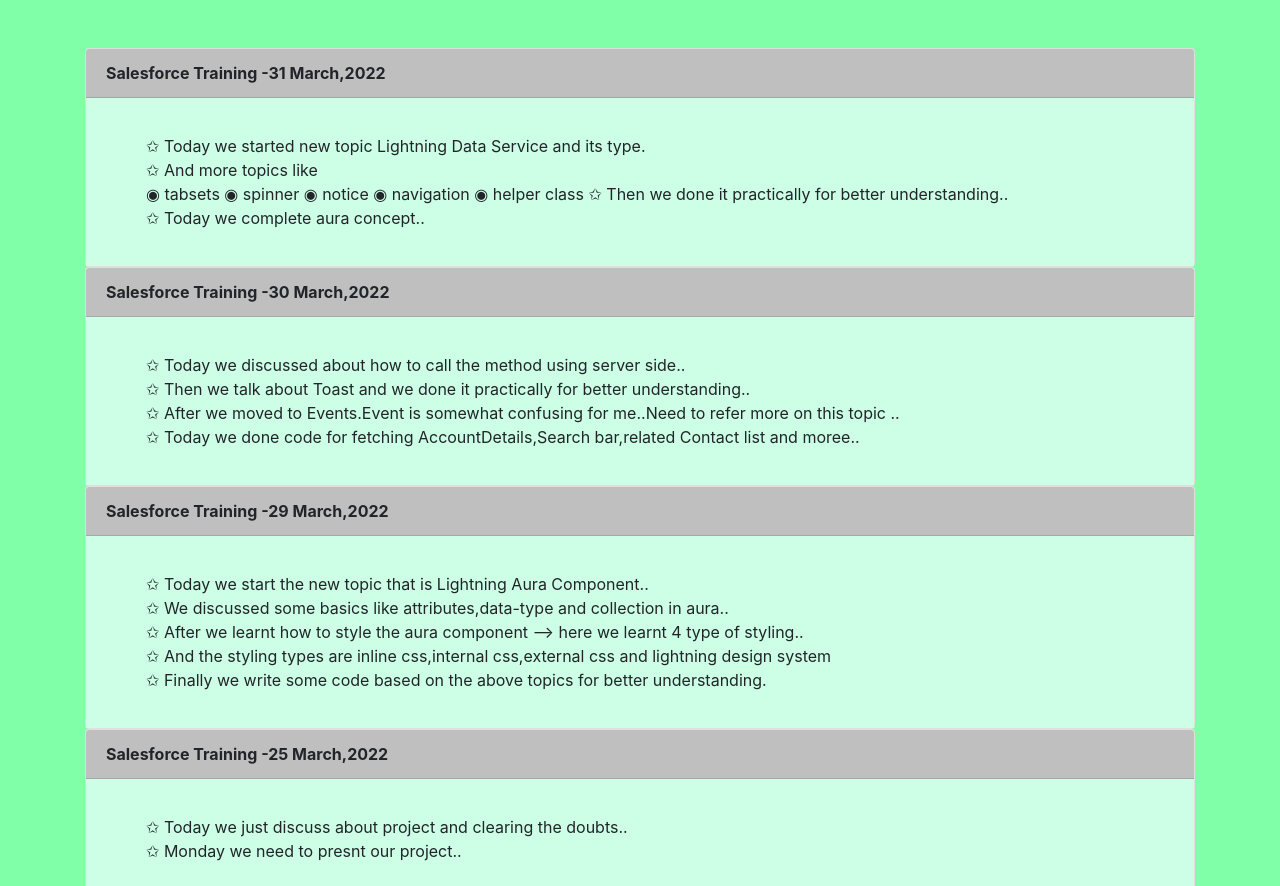
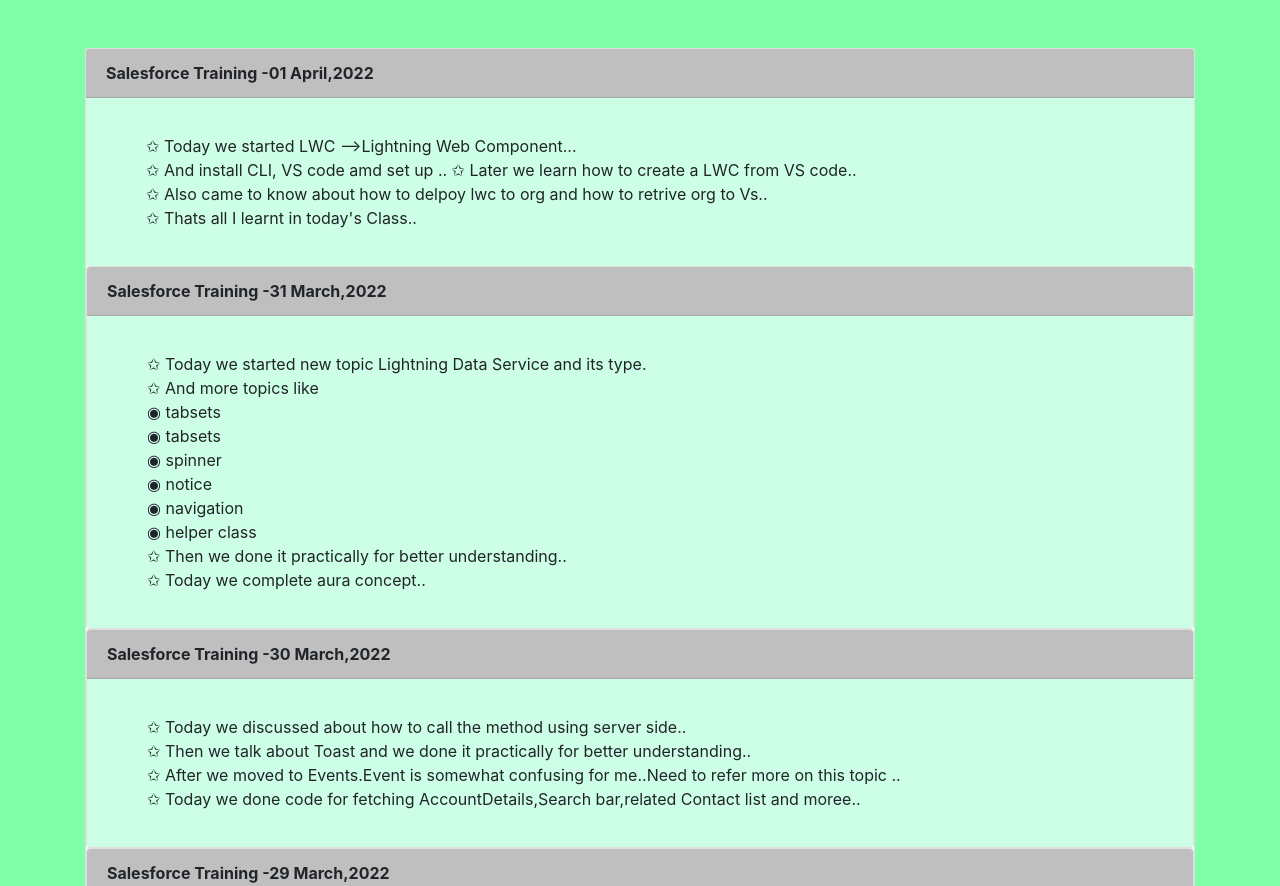
Before and after one commit to Jothi3417/Jothi3417.github.io, a plain HTML site: page journal.html in a window 1280 px wide. Shown: the top 886 px of the page. Drawn offline with nearby package versions, Linux system fonts and the light colour scheme.

Commit message:
Add files via upload

```diff
--- a/journal.html
+++ b/journal.html
@@ -21,17 +21,33 @@
 
 <div class="card">
   <div class="card-header" style="background-color:#bfbfbf">
+    <b> Salesforce Training -01 April,2022 </b>
+  </div>
+   <div class="card-body" style="background-color: #ccffe6">
+   <p class="card-text"><ul>
+	✩ Today we started LWC -->Lightning Web Component...</br>
+	✩ And install CLI, VS code amd set up ..
+	✩ Later we learn how to create a LWC from VS code..</br>
+	✩ Also came to know about how to delpoy lwc to org and how to retrive org to Vs..</br>
+	✩ Thats all I learnt in today's Class..
+		</ul></p>
+</div>
+
+
+<div class="card">
+  <div class="card-header" style="background-color:#bfbfbf">
     <b> Salesforce Training -31 March,2022 </b>
   </div>
    <div class="card-body" style="background-color: #ccffe6">
    <p class="card-text"><ul>
 	✩ Today we started new topic Lightning Data Service and its type.</br>
 	✩ And more topics like</br>
-			◉ tabsets
-			◉ spinner
-			◉ notice
-			◉ navigation
-			◉ helper class
+			◉ tabsets</br>
+			◉ tabsets</br>
+			◉ spinner</br>
+			◉ notice</br>
+			◉ navigation</br>
+			◉ helper class</br>
 	✩ Then we done it practically for better understanding..</br>
 	✩ Today we complete aura concept..</br>
 
```
